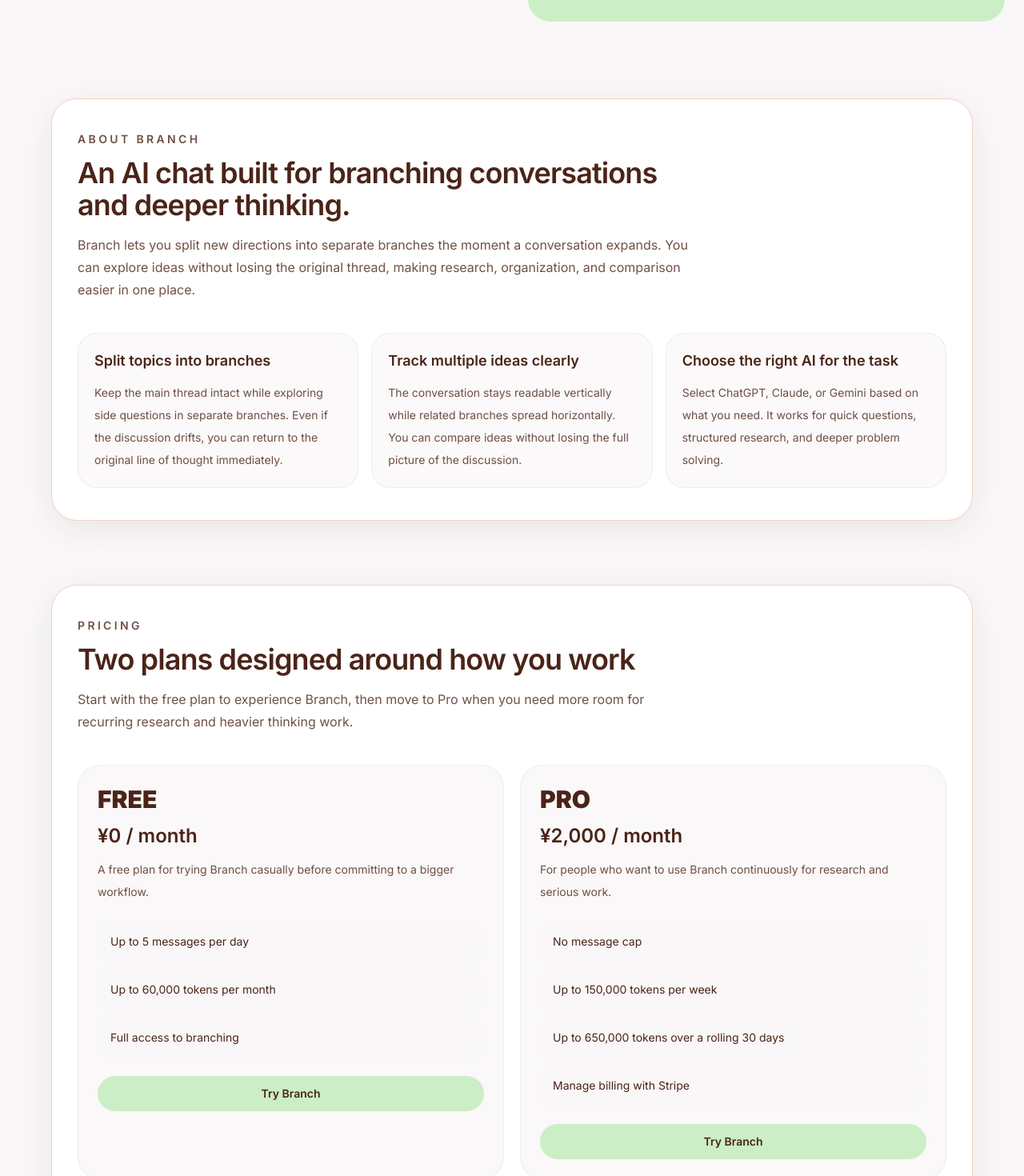
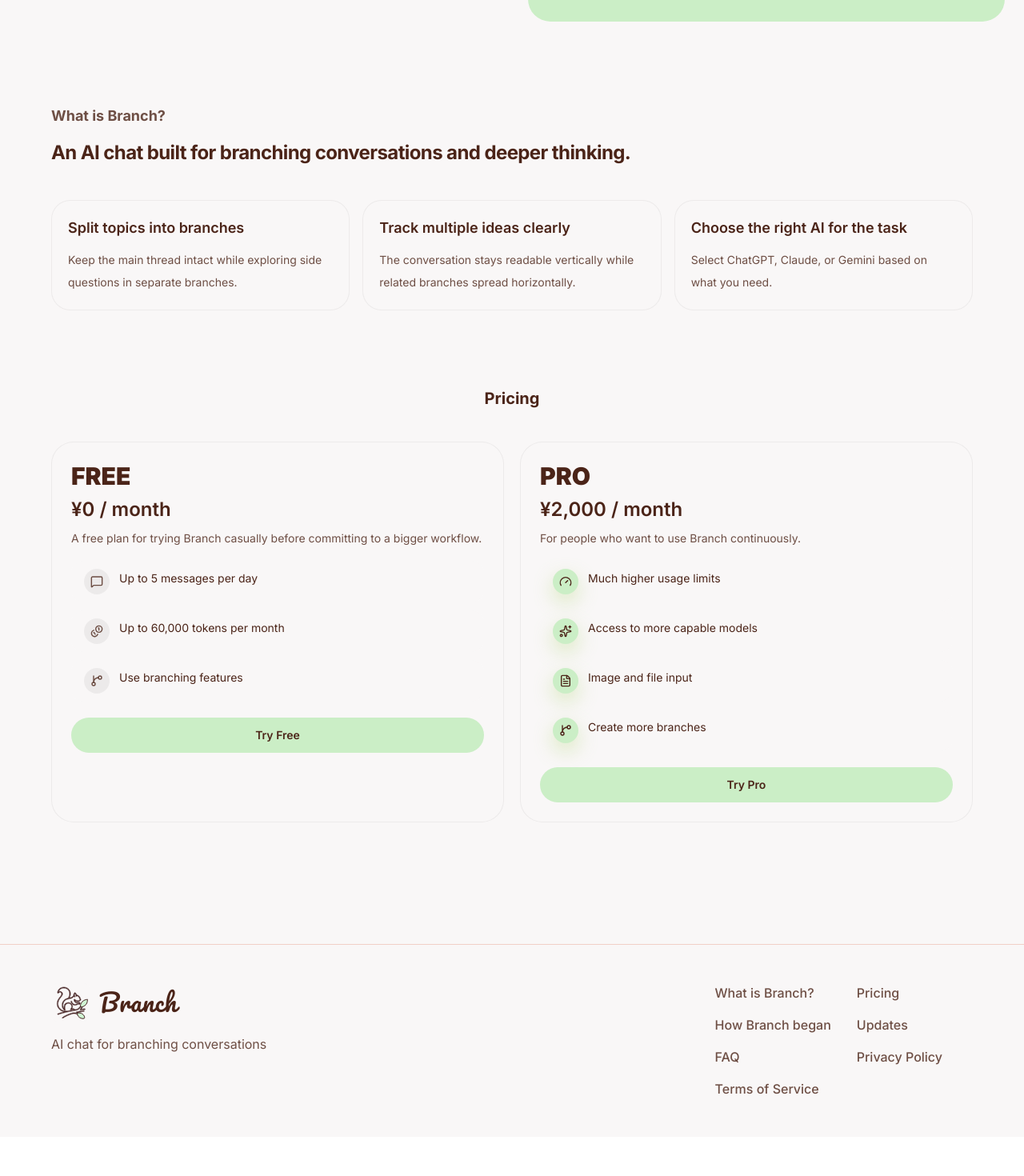
Before and after one commit to Yosh1ki/branch-chatai, a Next.js app: page /login in a window 1280 px wide. Shown: the part 657-2127 px from the top of the page at 80% size. After the commit the page ends 2078 px from the top, so only its background shows below. Built offline with nearby package versions, Linux system fonts and the light colour scheme; no server answers.

Commit message:
feat:login画面UI

```diff
--- a/src/app/login/login-page-view.tsx
+++ b/src/app/login/login-page-view.tsx
@@ -1,7 +1,18 @@
 "use client";
 
 import Image from "next/image";
-import { Eye, EyeOff, X } from "lucide-react";
+import {
+  Coins,
+  Eye,
+  EyeOff,
+  FileText,
+  Gauge,
+  GitBranch,
+  Menu,
+  MessageSquare,
+  Sparkles,
+  X,
+} from "lucide-react";
 import Link from "next/link";
 import { useEffect, useState } from "react";
 
@@ -15,6 +26,8 @@
   pricing: string
   free: string
   tryBranch: string
+  tryFreePlan: string
+  tryProPlan: string
   headline: string
   subline1: string
   subline2: string
@@ -55,6 +68,11 @@
   closeModal: string
   showPassword: string
   hidePassword: string
+  footerTagline: string
+  footerOrigin: string
+  footerUpdates: string
+  footerFaq: string
+  footerTerms: string
 }
 
 type LoginPageViewProps = {
@@ -67,6 +85,7 @@
   googleSignInAction,
 }: LoginPageViewProps) {
   const [isLoginModalOpen, setIsLoginModalOpen] = useState(false)
+  const [isMobileMenuOpen, setIsMobileMenuOpen] = useState(false)
   const [isPasswordVisible, setIsPasswordVisible] = useState(false)
   const branchHighlights = [
     {
@@ -87,23 +106,57 @@
       name: labels.free,
       price: labels.freePlanPrice,
       summary: labels.freePlanSummary,
+      ctaLabel: labels.tryFreePlan,
+      iconWrapperClass: "bg-black/5 text-main-soft",
       features: [
-        labels.freePlanFeature1,
-        labels.freePlanFeature2,
-        labels.freePlanFeature3,
+        {
+          label: labels.freePlanFeature1,
+          icon: MessageSquare,
+        },
+        {
+          label: labels.freePlanFeature2,
+          icon: Coins,
+        },
+        {
+          label: labels.freePlanFeature3,
+          icon: GitBranch,
+        },
       ],
     },
     {
       name: labels.proPlanTitle,
       price: labels.proPlanPrice,
       summary: labels.proPlanSummary,
+      ctaLabel: labels.tryProPlan,
+      iconWrapperClass: "bg-theme-main text-main shadow-[0_10px_24px_rgba(183,218,130,0.45)]",
       features: [
-        labels.proPlanFeature1,
-        labels.proPlanFeature2,
-        labels.proPlanFeature3,
-        labels.proPlanFeature4,
+        {
+          label: labels.proPlanFeature1,
+          icon: Gauge,
+        },
+        {
+          label: labels.proPlanFeature2,
+          icon: Sparkles,
+        },
+        {
+          label: labels.proPlanFeature3,
+          icon: FileText,
+        },
+        {
+          label: labels.proPlanFeature4,
+          icon: GitBranch,
+        },
       ],
     },
+  ]
+  const footerItems = [
+    { label: labels.aboutBranch, href: "#branch-overview" },
+    { label: labels.pricing, href: "#pricing-plans" },
+    { label: labels.footerOrigin },
+    { label: labels.footerUpdates },
+    { label: labels.footerFaq },
+    { label: labels.privacyNoticeLink, href: "/privacy" },
+    { label: labels.footerTerms, href: "/terms" },
   ]
 
   useEffect(() => {
@@ -129,14 +182,14 @@
 
   return (
     <div className="min-h-screen bg-(--color-app-bg) text-main">
-      <header className="flex w-full items-center justify-between gap-6 px-2 py-6">
+      <header className="relative flex w-full items-center justify-between gap-6 px-2 py-6">
         <p
           className="text-left font-title text-3xl tracking-wide text-main md:text-2xl"
           style={textStyle("pacifico")}
         >
           Branch
         </p>
-        <div className="flex items-center gap-4 text-xs text-main-soft sm:gap-6 sm:text-sm">
+        <div className="hidden items-center gap-4 text-xs text-main-soft sm:flex sm:gap-6 sm:text-sm">
           <Link
             href="#branch-overview"
             className="inline-flex items-center transition-colors hover:text-main focus-visible:outline-none focus-visible:ring-2 focus-visible:ring-(--color-focus-ring)"
@@ -157,12 +210,75 @@
             {labels.tryBranch}
           </button>
         </div>
+        <button
+          type="button"
+          onClick={() => setIsMobileMenuOpen((current) => !current)}
+          aria-expanded={isMobileMenuOpen}
+          aria-label="Open navigation menu"
+          className="inline-flex h-11 w-11 items-center justify-center rounded-lg border border-(--color-border-soft) text-main transition-colors hover:bg-black/5 focus-visible:outline-none focus-visible:ring-2 focus-visible:ring-(--color-focus-ring) sm:hidden"
+        >
+          {isMobileMenuOpen ? (
+            <X className="h-5 w-5" strokeWidth={2.2} />
+          ) : (
+            <Menu className="h-5 w-5" strokeWidth={2.2} />
+          )}
+        </button>
+        {isMobileMenuOpen ? (
+          <div className="absolute right-0 top-full z-20 mt-2 w-[220px] rounded-[14px] border border-(--color-border-soft) bg-(--color-surface) p-3 shadow-(--color-shadow-card) sm:hidden">
+            <nav aria-label="Mobile navigation">
+              <div className="flex flex-col gap-2">
+                <Link
+                  href="#branch-overview"
+                  onClick={() => setIsMobileMenuOpen(false)}
+                  className="rounded-lg px-3 py-2 text-sm text-main transition-colors hover:bg-black/5 focus-visible:outline-none focus-visible:ring-2 focus-visible:ring-(--color-focus-ring)"
+                >
+                  {labels.aboutBranch}
+                </Link>
+                <Link
+                  href="#pricing-plans"
+                  onClick={() => setIsMobileMenuOpen(false)}
+                  className="rounded-lg px-3 py-2 text-sm text-main transition-colors hover:bg-black/5 focus-visible:outline-none focus-visible:ring-2 focus-visible:ring-(--color-focus-ring)"
+                >
+                  {labels.pricing}
+                </Link>
+                <button
+                  type="button"
+                  onClick={() => {
+                    setIsMobileMenuOpen(false)
+                    setIsLoginModalOpen(true)
+                  }}
+                  className="rounded-lg bg-theme-main px-3 py-2 text-left text-sm font-medium text-main transition-[filter] hover:brightness-95"
+                >
+                  {labels.tryBranch}
+                </button>
+              </div>
+            </nav>
+          </div>
+        ) : null}
       </header>
 
       <main className="w-full px-6 py-16 md:py-20">
         <section className="grid gap-10 md:grid-cols-2 md:items-center">
           <div className="space-y-8 text-center">
             <div className="space-y-6">
+              <div className="flex justify-center" aria-hidden="true">
+                <Image
+                  src="/icons/Branch_logo_48px_light.svg"
+                  alt=""
+                  width={104}
+                  height={104}
+                  className="h-24 w-24 dark:hidden sm:h-[104px] sm:w-[104px]"
+                  priority
+                />
+                <Image
+                  src="/icons/Branch_logo_48px_dark.svg"
+                  alt=""
+                  width={104}
+                  height={104}
+                  className="hidden h-24 w-24 dark:block sm:h-[104px] sm:w-[104px]"
+                  priority
+                />
+              </div>
               <h1 className="text-center text-4xl font-semibold leading-tight tracking-tight sm:text-5xl md:text-6xl">
                 {labels.headline}
               </h1>
@@ -205,18 +321,20 @@
         <section className="mx-auto mt-24 flex w-full max-w-6xl flex-col gap-20">
           <section
             id="branch-overview"
-            className="rounded-[32px] border border-(--color-border-soft) bg-(--color-surface) px-6 py-8 shadow-(--color-shadow-card) sm:px-8 sm:py-10"
+            className="px-2 py-2 sm:px-0"
           >
             <div className="max-w-3xl">
-              <p className="text-sm font-semibold tracking-[0.24em] text-main-soft uppercase">
+              <p className="text-base font-bold text-main-soft sm:text-lg">
                 {labels.aboutBranch}
               </p>
-              <h2 className="mt-3 text-3xl font-semibold tracking-tight sm:text-4xl">
+              <h2 className="mt-3 text-xl font-bold leading-relaxed tracking-tight sm:text-2xl">
                 {labels.branchSectionTitle}
               </h2>
+              {labels.branchSectionDescription ? (
                 <p className="mt-4 text-sm leading-7 text-main-soft sm:text-base">
                   {labels.branchSectionDescription}
                 </p>
+              ) : null}
             </div>
             <div className="mt-10 grid gap-4 md:grid-cols-3">
               {branchHighlights.map((highlight) => (
@@ -237,18 +355,22 @@
 
           <section
             id="pricing-plans"
-            className="rounded-[32px] border border-(--color-border-soft) bg-(--color-surface) px-6 py-8 shadow-(--color-shadow-card) sm:px-8 sm:py-10"
+            className="px-2 py-2 sm:px-0"
           >
-            <div className="max-w-3xl">
-              <p className="text-sm font-semibold tracking-[0.24em] text-main-soft uppercase">
+            <div className="mx-auto max-w-3xl">
+              <p className="text-center text-lg font-bold text-main sm:text-xl">
                 {labels.pricing}
               </p>
+              {labels.pricingSectionTitle ? (
                 <h2 className="mt-3 text-3xl font-semibold tracking-tight sm:text-4xl">
                   {labels.pricingSectionTitle}
                 </h2>
+              ) : null}
+              {labels.pricingSectionDescription ? (
                 <p className="mt-4 text-sm leading-7 text-main-soft sm:text-base">
                   {labels.pricingSectionDescription}
                 </p>
+              ) : null}
             </div>
             <div className="mt-10 grid gap-5 md:grid-cols-2">
               {pricingPlans.map((plan) => (
@@ -260,26 +382,34 @@
                     <p className="text-3xl font-black uppercase text-main">
                       {plan.name}
                     </p>
-                    <p className="mt-3 text-2xl font-semibold text-main">
+                    <p className="mt-2 text-2xl font-semibold text-main">
                       {plan.price}
                     </p>
-                    <p className="mt-3 text-sm leading-7 text-main-soft">
+                    <p className="mt-2 text-sm leading-6 text-main-soft">
                       {plan.summary}
                     </p>
                   </div>
-                  <ul className="mt-6 space-y-3 text-sm leading-6 text-main">
+                  <ul className="mt-4 space-y-2.5 text-sm leading-6 text-main">
                     {plan.features.map((feature) => (
-                      <li key={feature} className="rounded-2xl bg-(--color-app-bg) px-4 py-3">
-                        {feature}
+                      <li
+                        key={feature.label}
+                        className="flex items-start gap-3 rounded-2xl bg-(--color-app-bg) px-4 py-2.5"
+                      >
+                        <span
+                          className={`inline-flex h-8 w-8 shrink-0 items-center justify-center rounded-full ${plan.iconWrapperClass}`}
+                        >
+                          <feature.icon className="h-4 w-4" strokeWidth={2.1} />
+                        </span>
+                        <span>{feature.label}</span>
                       </li>
                     ))}
                   </ul>
                   <button
                     type="button"
                     onClick={() => setIsLoginModalOpen(true)}
-                    className="mt-6 rounded-full bg-theme-main px-5 py-3 text-sm font-semibold text-main transition-[filter] hover:brightness-95"
+                    className="mt-5 rounded-full bg-theme-main px-5 py-3 text-sm font-semibold text-main transition-[filter] hover:brightness-95"
                   >
-                    {labels.tryBranch}
+                    {plan.ctaLabel}
                   </button>
                 </article>
               ))}
@@ -287,6 +417,57 @@
           </section>
         </section>
       </main>
+
+      <footer className="mt-16 border-t border-(--color-border-soft) px-6 py-12">
+        <div className="mx-auto grid w-full max-w-6xl gap-10 md:grid-cols-[minmax(0,1.2fr)_minmax(0,1fr)] md:items-start">
+          <div className="space-y-4">
+            <div className="flex items-center gap-3">
+              <Image
+                src="/icons/Branch_logo_48px_light.svg"
+                alt="Branch"
+                width={48}
+                height={48}
+                className="h-12 w-12 dark:hidden"
+              />
+              <Image
+                src="/icons/Branch_logo_48px_dark.svg"
+                alt="Branch"
+                width={48}
+                height={48}
+                className="hidden h-12 w-12 dark:block"
+              />
+              <span
+                className="font-title text-3xl leading-none tracking-wide text-main"
+                style={textStyle("pacifico")}
+              >
+                Branch
+              </span>
+            </div>
+            <p className="text-sm text-main-soft sm:text-base">
+              {labels.footerTagline}
+            </p>
+          </div>
+
+          <nav aria-label="Footer" className="md:justify-self-end">
+            <ul className="grid grid-cols-2 gap-x-8 gap-y-4">
+              {footerItems.map((item) => (
+                <li key={item.label} className="text-sm font-medium text-main-soft sm:text-base">
+                  {item.href ? (
+                    <Link
+                      href={item.href}
+                      className="transition-colors hover:text-main focus-visible:outline-none focus-visible:ring-2 focus-visible:ring-(--color-focus-ring)"
+                    >
+                      {item.label}
+                    </Link>
+                  ) : (
+                    <span>{item.label}</span>
+                  )}
+                </li>
+              ))}
+            </ul>
+          </nav>
+        </div>
+      </footer>
 
       {isLoginModalOpen ? (
         <div
--- a/src/app/login/page.tsx
+++ b/src/app/login/page.tsx
@@ -25,6 +25,8 @@
         pricing: t("login.pricing"),
         free: t("login.free"),
         tryBranch: t("login.tryBranch"),
+        tryFreePlan: t("login.tryFreePlan"),
+        tryProPlan: t("login.tryProPlan"),
         headline: t("login.headline"),
         subline1: t("login.subline1"),
         subline2: t("login.subline2"),
@@ -65,6 +67,11 @@
         closeModal: t("login.closeModal"),
         showPassword: t("login.showPassword"),
         hidePassword: t("login.hidePassword"),
+        footerTagline: t("login.footerTagline"),
+        footerOrigin: t("login.footerOrigin"),
+        footerUpdates: t("login.footerUpdates"),
+        footerFaq: t("login.footerFaq"),
+        footerTerms: t("login.footerTerms"),
       }}
     />
   )
--- a/src/lib/i18n/dictionaries/en.ts
+++ b/src/lib/i18n/dictionaries/en.ts
@@ -1,43 +1,43 @@
 import type { JaDictionary } from "./ja.ts"
 
 export const enDictionary: { [K in keyof JaDictionary]: string } = {
-  "login.aboutBranch": "About Branch",
+  "login.aboutBranch": "What is Branch?",
   "login.mechanism": "How it works",
   "login.howToUse": "How to use",
   "login.features": "Features",
   "login.pricing": "Pricing",
   "login.free": "Free",
   "login.tryBranch": "Try Branch",
+  "login.tryFreePlan": "Try Free",
+  "login.tryProPlan": "Try Pro",
   "login.headline": "Keep thinking without interruption",
   "login.subline1": "From one topic, Branch helps you",
   "login.subline2": "grow multiple lines of thought.",
   "login.branchSectionTitle": "An AI chat built for branching conversations and deeper thinking.",
-  "login.branchSectionDescription":
-    "Branch lets you split new directions into separate branches the moment a conversation expands. You can explore ideas without losing the original thread, making research, organization, and comparison easier in one place.",
+  "login.branchSectionDescription": "",
   "login.branchFeature1Title": "Split topics into branches",
   "login.branchFeature1Description":
-    "Keep the main thread intact while exploring side questions in separate branches. Even if the discussion drifts, you can return to the original line of thought immediately.",
+    "Keep the main thread intact while exploring side questions in separate branches.",
   "login.branchFeature2Title": "Track multiple ideas clearly",
   "login.branchFeature2Description":
-    "The conversation stays readable vertically while related branches spread horizontally. You can compare ideas without losing the full picture of the discussion.",
+    "The conversation stays readable vertically while related branches spread horizontally.",
   "login.branchFeature3Title": "Choose the right AI for the task",
   "login.branchFeature3Description":
-    "Select ChatGPT, Claude, or Gemini based on what you need. It works for quick questions, structured research, and deeper problem solving.",
-  "login.pricingSectionTitle": "Two plans designed around how you work",
-  "login.pricingSectionDescription":
-    "Start with the free plan to experience Branch, then move to Pro when you need more room for recurring research and heavier thinking work.",
+    "Select ChatGPT, Claude, or Gemini based on what you need.",
+  "login.pricingSectionTitle": "",
+  "login.pricingSectionDescription": "",
   "login.freePlanSummary": "A free plan for trying Branch casually before committing to a bigger workflow.",
   "login.freePlanPrice": "¥0 / month",
   "login.freePlanFeature1": "Up to 5 messages per day",
   "login.freePlanFeature2": "Up to 60,000 tokens per month",
-  "login.freePlanFeature3": "Full access to branching",
+  "login.freePlanFeature3": "Use branching features",
   "login.proPlanTitle": "Pro",
-  "login.proPlanSummary": "For people who want to use Branch continuously for research and serious work.",
+  "login.proPlanSummary": "For people who want to use Branch continuously.",
   "login.proPlanPrice": "¥2,000 / month",
-  "login.proPlanFeature1": "No message cap",
-  "login.proPlanFeature2": "Up to 150,000 tokens per week",
-  "login.proPlanFeature3": "Up to 650,000 tokens over a rolling 30 days",
-  "login.proPlanFeature4": "Manage billing with Stripe",
+  "login.proPlanFeature1": "Much higher usage limits",
+  "login.proPlanFeature2": "Access to more capable models",
+  "login.proPlanFeature3": "Image and file input",
+  "login.proPlanFeature4": "Create more branches",
   "login.modalWelcome": "Welcome to Branch",
   "login.emailLabel": "Email address",
   "login.emailPlaceholder": "example.com",
@@ -53,6 +53,11 @@
   "login.closeModal": "Close login modal",
   "login.showPassword": "Show password",
   "login.hidePassword": "Hide password",
+  "login.footerTagline": "AI chat for branching conversations",
+  "login.footerOrigin": "How Branch began",
+  "login.footerUpdates": "Updates",
+  "login.footerFaq": "FAQ",
+  "login.footerTerms": "Terms of Service",
 
   "settings.backToChats": "Back to chats",
   "settings.title": "Settings",
```
Also changed, not shown: src/lib/i18n/dictionaries/ja.ts (+21 -16 lines). Lines whose indentation alone changed are shown as unchanged.
